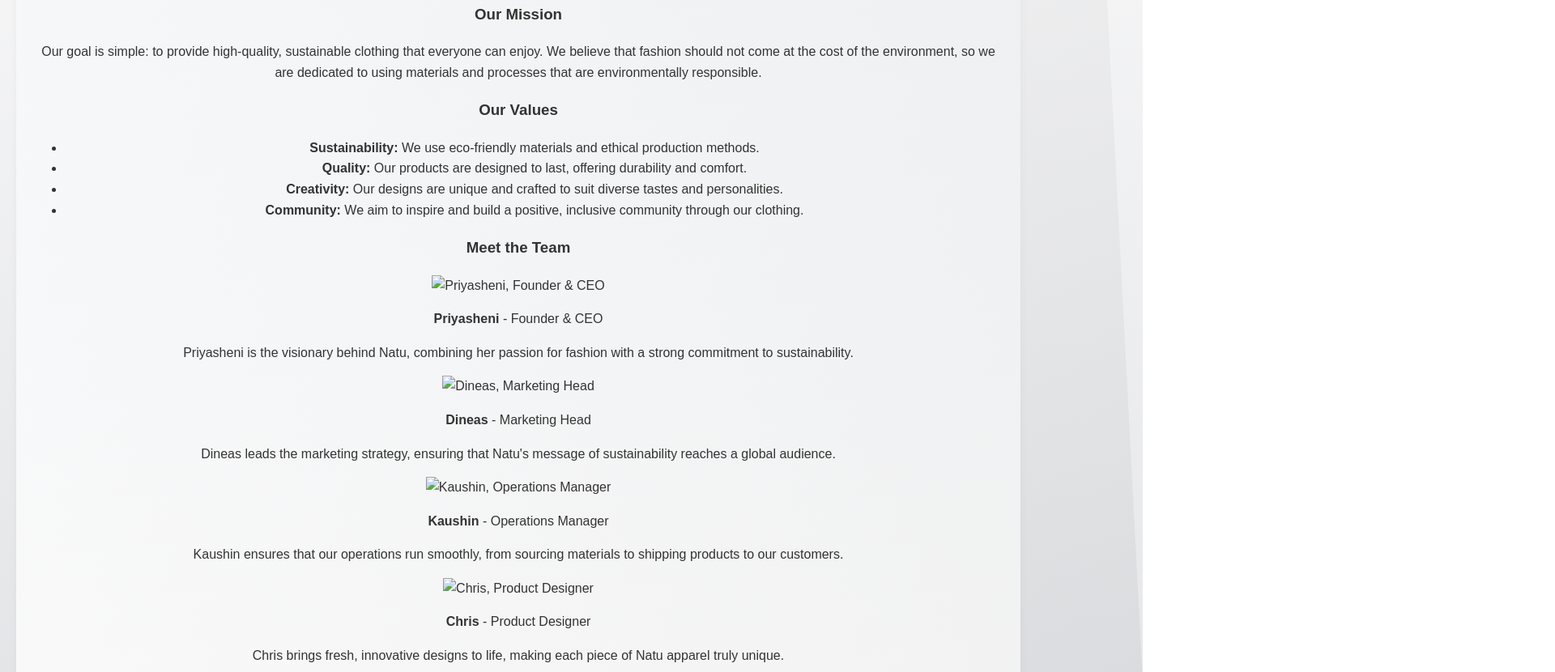
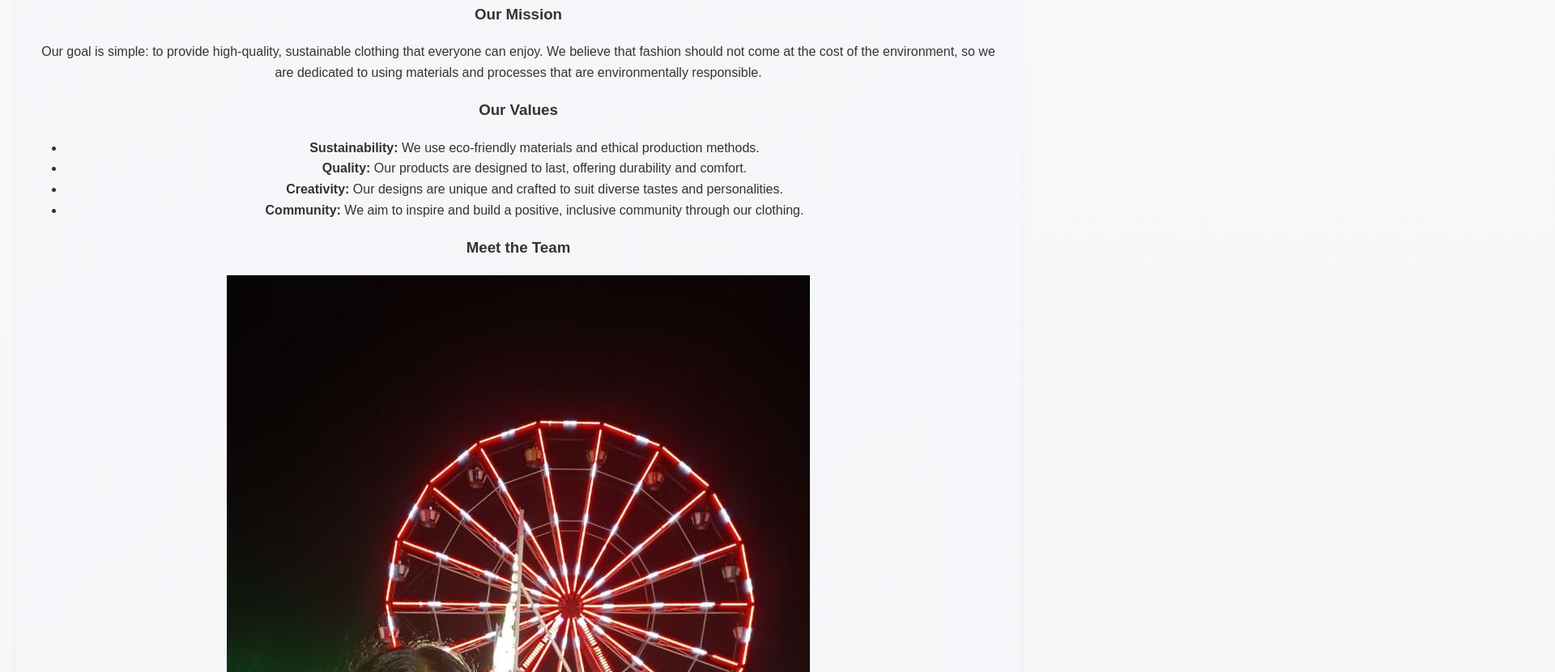
Before and after one commit to Dineas88/Natu, a plain HTML site: page about.html in a window 1280 px wide. Shown: the part 366-1196 px from the top of the page at 81% size, 1920 px wide, since content can reach past the window. Drawn offline with Linux system fonts and the light colour scheme.

Commit message:
Update about.html

```diff
--- a/about.html
+++ b/about.html
@@ -43,22 +43,22 @@
         <section class="team">
             <h3>Meet the Team</h3>
             <div class="team-member">
-                <img src="image/priyasheni.jpg" alt="Priyasheni, Founder & CEO">
+                <img src="images/priyasheni.jpg" alt="Priyasheni, Founder & CEO">
                 <p><strong>Priyasheni</strong> - Founder & CEO</p>
                 <p>Priyasheni is the visionary behind Natu, combining her passion for fashion with a strong commitment to sustainability.</p>
             </div>
             <div class="team-member">
-                <img src="image/dineas.jpg" alt="Dineas, Marketing Head">
+                <img src="images/dineas.jpg" alt="Dineas, Marketing Head">
                 <p><strong>Dineas</strong> - Marketing Head</p>
                 <p>Dineas leads the marketing strategy, ensuring that Natu's message of sustainability reaches a global audience.</p>
             </div>
             <div class="team-member">
-                <img src="image/kaushin.jpg" alt="Kaushin, Operations Manager">
+                <img src="images/kaushin.jpg" alt="Kaushin, Operations Manager">
                 <p><strong>Kaushin</strong> - Operations Manager</p>
                 <p>Kaushin ensures that our operations run smoothly, from sourcing materials to shipping products to our customers.</p>
             </div>
             <div class="team-member">
-                <img src="image/chris.jpg" alt="Chris, Product Designer">
+                <img src="images/chris.jpg" alt="Chris, Product Designer">
                 <p><strong>Chris</strong> - Product Designer</p>
                 <p>Chris brings fresh, innovative designs to life, making each piece of Natu apparel truly unique.</p>
             </div>
```
